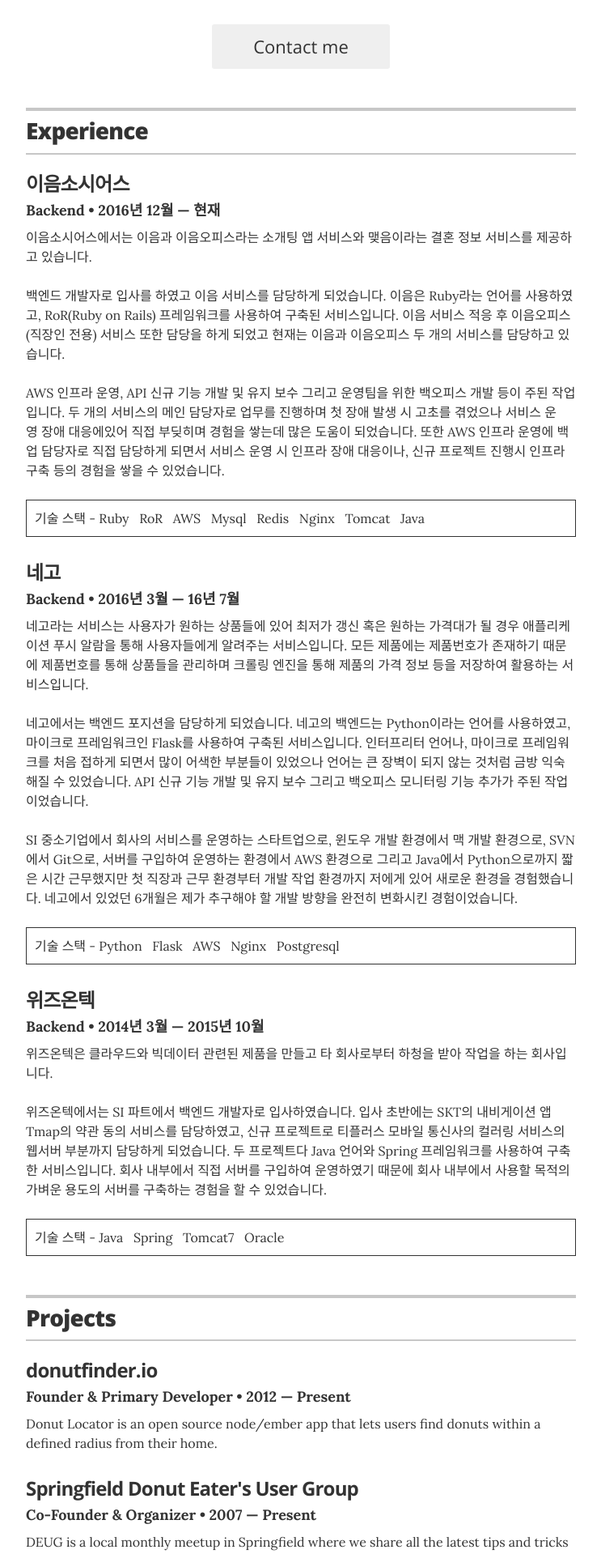
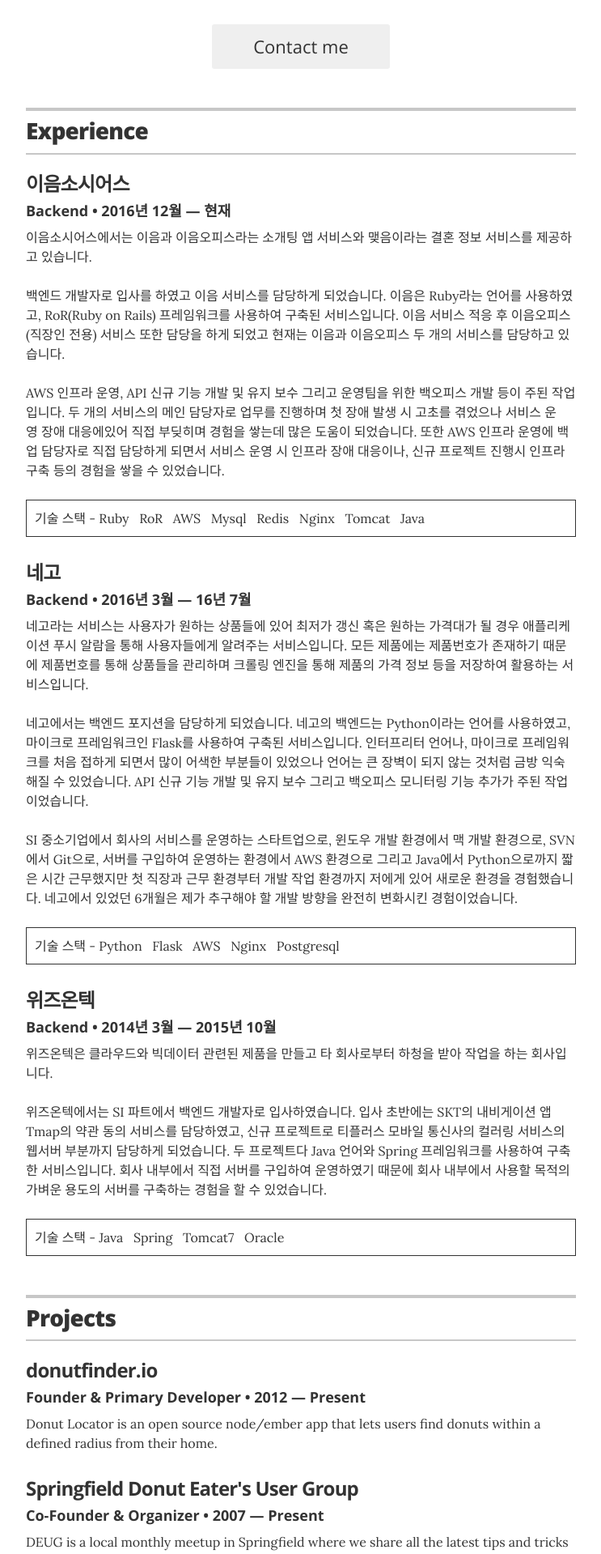
Before and after one commit to bingl2/resume, a Jekyll site: the page built from index.html, in a window 1280 px wide. Shown: the part 366-2285 px from the top of the page at 81% size, without its empty margins (268-1011 px from the left). Built offline with Jekyll 4.4.1, drawn with Linux system fonts in a browser that asks for light colours.

Commit message:
css 영역 수정

```diff
--- a/_sass/_resume.scss
+++ b/_sass/_resume.scss
@@ -141,6 +141,7 @@
   }
 
   .resume-item-details {
+    @include sans_bold;
     font-size: 1.125rem;
     margin: 0 0 .75rem;
     line-height: 1;
```
